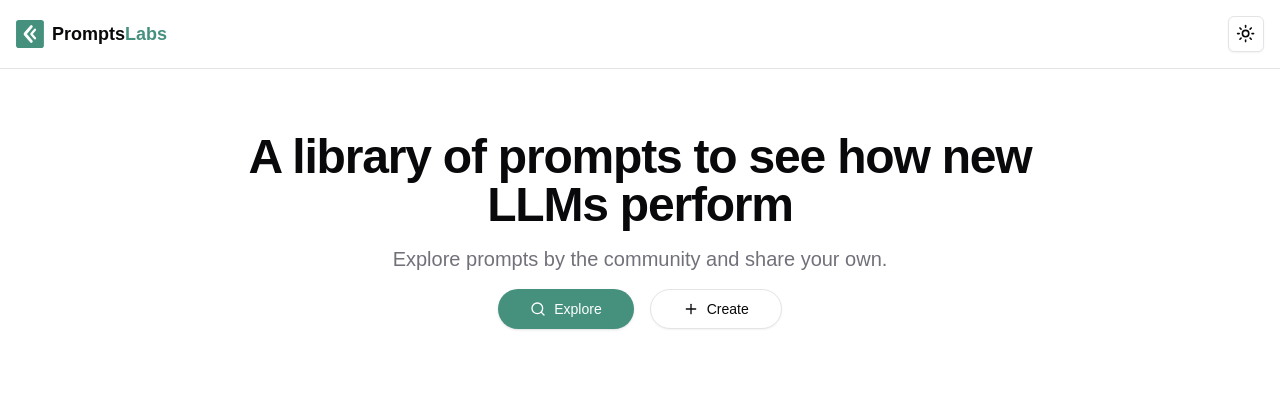
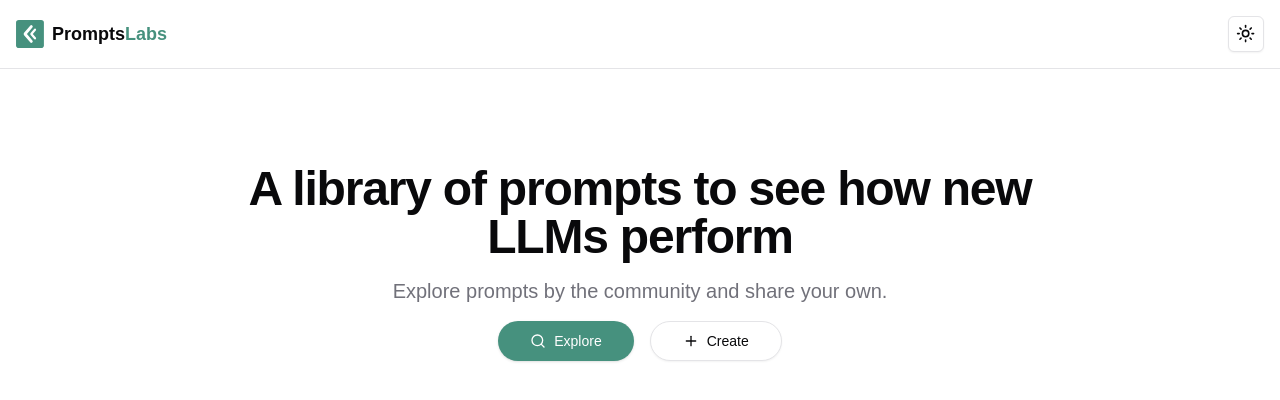
Before and after one commit to mazeincoding/PromptsLabs, a Next.js app: page / in a window 1280 px wide. Shown: the top 400 px of the page. Built offline with nearby package versions, Linux system fonts and the light colour scheme.

Commit message:
Moved hero more down

```diff
--- a/src/components/hero.tsx
+++ b/src/components/hero.tsx
@@ -3,7 +3,7 @@ import { Plus, Search } from "lucide-react";
 
 export function Hero() {
   return (
-    <div className="flex flex-col items-center min-h-[70vh] text-center px-8 mt-8 sm:mt-16 gap-4 max-w-4xl mx-auto">
+    <div className="flex flex-col items-center min-h-[70vh] text-center px-8 mt-8 sm:mt-24 gap-4 max-w-4xl mx-auto">
       <div className="flex flex-col gap-4 justify-center items-center">
         <h1 className="scroll-m-20 text-3xl sm:text-4xl font-extrabold tracking-tight lg:text-5xl">
           A library of prompts to see how new LLMs perform
```
